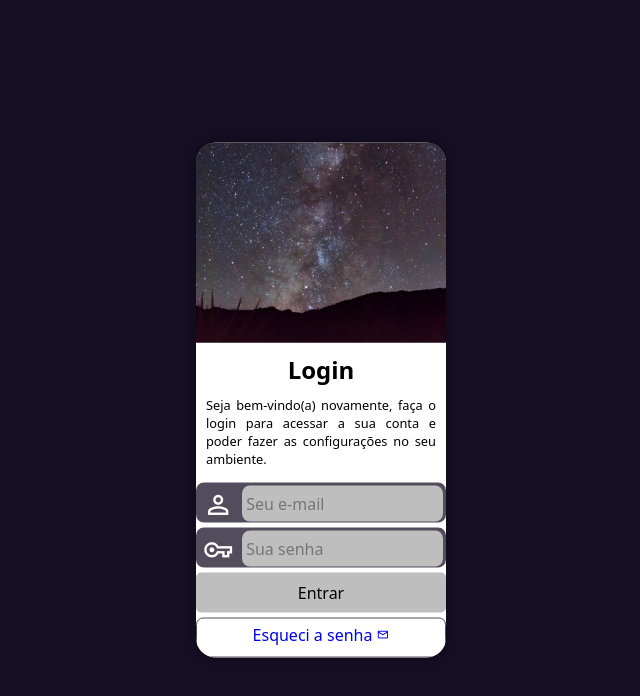
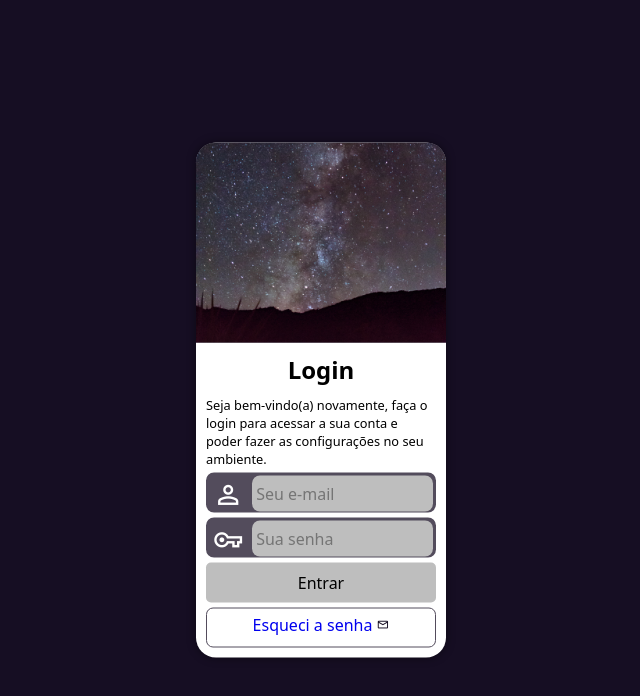
Before and after one commit to jacildofurtado/projeto-login, a plain HTML site: page index.html in a window 1280 px wide. Shown: the whole page, without its empty margins (319-959 px from the left). Drawn offline with nearby package versions, Linux system fonts and the light colour scheme.

Commit message:
Modificado as CSS do projeto

```diff
--- a/estilos/style.css
+++ b/estilos/style.css
@@ -62,9 +62,7 @@ section#login > div#formulario > h1 {
 
 section#login > div#formulario > p {
     font-size: 0.8em;
-    text-align: justify;
 }
-
 
 form > div#dados {
     display: block;
@@ -129,6 +127,7 @@ form > a.botao {
 }
 
 form > a.botao > span {
+    color: var(--cor0);
     font-size: 0.8em;
 }
 
```
Also changed, not shown: index.html (+2 -2 lines).
